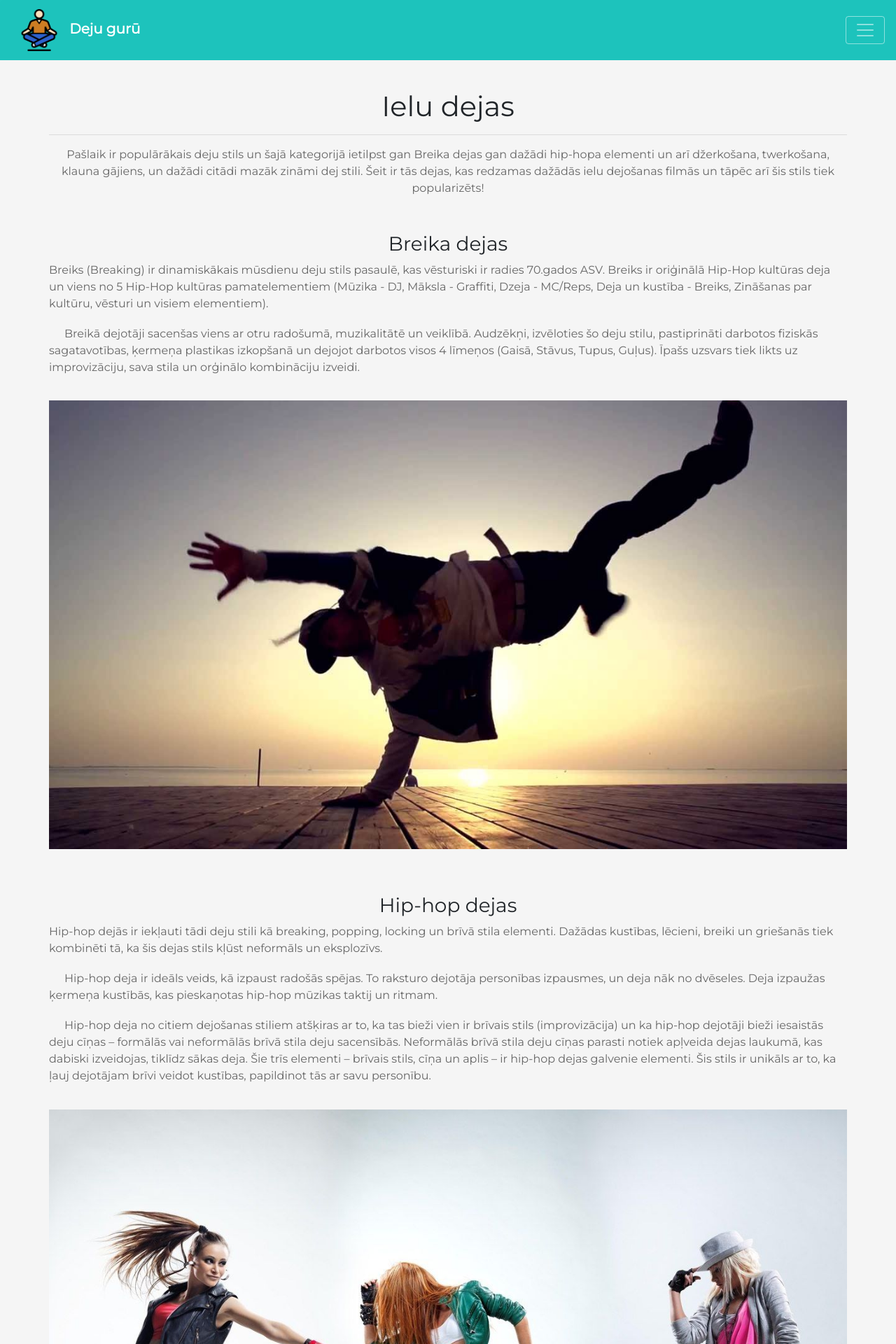
After one commit to Nauris-Putans/dejosanas_majaslapa, a Symfony app: template templates/sections/street_dances.html.twig in a window 1280 px wide. The commit adds this page. Shown: the top 1920 px of the page at 70% size. Run offline with Twig, Linux system fonts and the light colour scheme; the template is opened without the code that fills it, so the values that code supplies are empty; some libraries are stand-ins or nearby versions.

Commit message:
Completed Ielu dejas section of website.

```diff
--- a/public/sass/sass/style.css
+++ b/public/sass/sass/style.css
@@ -524,23 +524,13 @@ body, html {
   padding-bottom: 32px;
 }
 
-.Dejas-attistiba .img-fluid, .Briva-stila-dejas .img-fluid {
-  max-width: 100%;
-  width: 50%;
-  height: auto;
-}
-.Dejas-attistiba .box, .Briva-stila-dejas .box {
+.Dejas-attistiba .box, .Briva-stila-dejas .box, .Ielu-dejas .box {
   background: rgba(235, 235, 235, 0.5);
   border-radius: 4px;
   overflow: hidden;
   padding: 128px 64px 64px;
 }
 
-.Tradicionalas-dejas .img-fluid {
-  max-width: 100%;
-  width: 50%;
-  height: 12%;
-}
 .Tradicionalas-dejas .box {
   background: rgba(235, 235, 235, 0.5);
   border-radius: 4px;
--- a/public/sass/sass/style.scss
+++ b/public/sass/sass/style.scss
@@ -559,12 +559,7 @@ $assetPath : "/images";
 }
 
 
-.Dejas-attistiba, .Briva-stila-dejas {
-  .img-fluid {
-    max-width: 100%;
-    width: 50%;
-    height: auto;
-  }
+.Dejas-attistiba, .Briva-stila-dejas, .Ielu-dejas {
 
   .box {
     background: rgba(235, 235, 235, 0.5);
@@ -575,11 +570,6 @@ $assetPath : "/images";
 }
 
 .Tradicionalas-dejas {
-  .img-fluid {
-    max-width: 100%;
-    width: 50%;
-    height: 12%;
-  }
 
   .box {
     background: rgba(235, 235, 235, 0.5);
--- a/templates/inc/navbar.html.twig
+++ b/templates/inc/navbar.html.twig
@@ -40,7 +40,7 @@
                     <ul class="navbar-nav">
                         <a class="dropdown-item" href="{{ path('app_index_tradicionalas_dejas') }}">Tradicionālās dejas</a>
                         <a class="dropdown-item" href="{{ path('app_index_briva_stila_dejas') }}">Brīvā stila</a>
-                        <a class="dropdown-item" href="">Ielu dejas</a>
+                        <a class="dropdown-item" href="{{ path('app_index_ielu_dejas') }}">Ielu dejas</a>
                         <a class="dropdown-item" href="">Elektroniskās mūzikas dejas</a>
                         <a class="dropdown-item" href="">Vēsturiskās dejas</a>
                         <a class="dropdown-item" href="">Latīņamerikas dejas</a>
--- a/templates/sections/index.html.twig
+++ b/templates/sections/index.html.twig
@@ -81,7 +81,7 @@
         </div>
         <div class="fade-in column">
             <div class="container">
-                <a href="" class="color-white">
+                <a href="{{ path('app_index_ielu_dejas') }}" class="color-white">
                     <img class="image" src="{{ asset('images/Break_dance.jpg') }}" alt="Breika dejas">
                     <div class="overlay">
                         <div class="centered">Breika dejas</div>
--- /dev/null
+++ b/templates/sections/street_dances.html.twig
@@ -0,0 +1,82 @@
+{% extends 'base.html.twig' %}
+
+{% block body %}
+
+    <!-- Section - Ielu dejas -->
+    <section class="Ielu-dejas">
+        <div class="box">
+            <div class="container">
+                <div class="content">
+                    <div class="row">
+                        <div class="info-text">
+                            <h1 class="fade-in align-self-center text-center text-md-center">Ielu dejas</h1><hr class="fade-in">
+
+                            <p class="fade-in align-self-center text-center text-md-center">Pašlaik ir populārākais deju
+                                stils un šajā kategorijā ietilpst gan Breika dejas gan dažādi hip-hopa elementi un arī
+                                džerkošana, twerkošana, klauna gājiens, un dažādi citādi mazāk zināmi dej stili. Šeit ir
+                                tās dejas, kas redzamas dažādās ielu dejošanas filmās un tāpēc arī šis stils tiek
+                                popularizēts!</p>
+
+                            <!------------ Breika dejas ----------->
+                            <h3 class="fade-in align-self-center text-center text-md-center text-header-padding"
+                                id="stepa-dejas">Breika dejas</h3>
+
+                            <p class="fade-in">Breiks (Breaking) ir dinamiskākais mūsdienu deju stils pasaulē, kas
+                                vēsturiski ir radies 70.gados ASV. Breiks ir oriģinālā Hip-Hop kultūras deja un viens
+                                no 5 Hip-Hop kultūras pamatelementiem (Mūzika - DJ, Māksla - Graffiti, Dzeja - MC/Reps,
+                                Deja un kustība - Breiks, Zināšanas par kultūru, vēsturi un visiem elementiem).</p>
+
+                            <p class="fade-in">Breikā dejotāji sacenšas viens ar otru radošumā, muzikalitātē un
+                                veiklībā. Audzēkņi, izvēloties šo deju stilu, pastiprināti darbotos fiziskās
+                                sagatavotības, ķermeņa plastikas izkopšanā un dejojot darbotos visos 4 līmeņos (Gaisā,
+                                Stāvus, Tupus, Guļus). Īpašs uzsvars tiek likts uz improvizāciju, sava stila un orģinālo
+                                kombināciju izveidi.</p>
+
+                            <img class="img-fluid rounded mx-auto d-block image-padding fade-in"
+                                 src="{{ asset('images/Ielu_dejas/breakdance.jpg') }}" alt="Breika dejas">
+
+                            <!------------ Hip-hop dejas ----------->
+                            <h3 class="fade-in align-self-center text-center text-md-center text-header-padding"
+                                id="stepa-dejas">Hip-hop dejas</h3>
+
+                            <p class="fade-in">Hip-hop dejās ir iekļauti tādi deju stili kā breaking, popping, locking
+                                un brīvā stila elementi. Dažādas kustības, lēcieni, breiki un griešanās tiek kombinēti
+                                tā, ka šis dejas stils kļūst neformāls un eksplozīvs.</p>
+
+                            <p class="fade-in">Hip-hop deja ir ideāls veids, kā izpaust radošās spējas. To raksturo
+                                dejotāja personības izpausmes, un deja nāk no dvēseles. Deja izpaužas ķermeņa kustībās,
+                                kas pieskaņotas hip-hop mūzikas taktij un ritmam.</p>
+
+                            <p class="fade-in">Hip-hop deja no citiem dejošanas stiliem atšķiras ar to, ka tas bieži
+                                vien ir brīvais stils (improvizācija) un ka hip-hop dejotāji bieži iesaistās deju
+                                cīņas – formālās vai neformālās brīvā stila deju sacensībās. Neformālās brīvā stila
+                                deju cīņas parasti notiek apļveida dejas laukumā, kas dabiski izveidojas, tiklīdz sākas
+                                deja. Šie trīs elementi – brīvais stils, cīņa un aplis – ir hip-hop dejas galvenie
+                                elementi. Šis stils ir unikāls ar to, ka ļauj dejotājam brīvi veidot kustības,
+                                papildinot tās ar savu personību.</p>
+
+                            <img class="img-fluid rounded mx-auto d-block image-padding fade-in"
+                                 src="{{ asset('images/Ielu_dejas/hip-hop-dance.jpg') }}" alt="Hip-hop dejas">
+
+                            <!------------ Klauna gājiens jeb “Crip walk” ----------->
+                            <h3 class="fade-in align-self-center text-center text-md-center text-header-padding"
+                                id="stepa-dejas">Klauna gājiens jeb “Crip walk”</h3>
+
+                            <p class="fade-in">“Cip walk” radās kaut kur 1970. gadā Komptonā, Kalifornijā. Tas notika
+                                krietni pirms tam, kad mediji to pazina un izraisīja valsts mēroga izplatīšanos.
+                                “Cripping” sācies kā veids, kā parādīt bandu piederību. To varētu veikt bandu sapulcēs,
+                                viesībās vai pat pēc kāda nogalināšanas. Indivīds bieži vien vārda vai mājas nama vārdu
+                                izrunā ar cieņu vai attēlojumu. Kā redzams, šī ar bandu saistītā deja nav dzimusi, lai
+                                izklaidētu skatītājus ar gludiem deju gājieniem, bet gan kā veids, kā savienot un
+                                pārstāvēt konkrētus indivīdus.</p>
+
+                            <img class="img-fluid rounded mx-auto d-block image-padding fade-in"
+                                 src="{{ asset('images/Ielu_dejas/clown-walk-dance.jpg') }}" alt="Klauna gājiens jeb “Crip walk”">
+                        </div>
+                    </div>
+                </div>
+            </div>
+        </div>
+    </section>
+
+{% endblock %}
```
Also changed, not shown: src/Controller/IndexController.php (+10 -0 lines), public/images/Break_dance.jpg, 1 other file.
